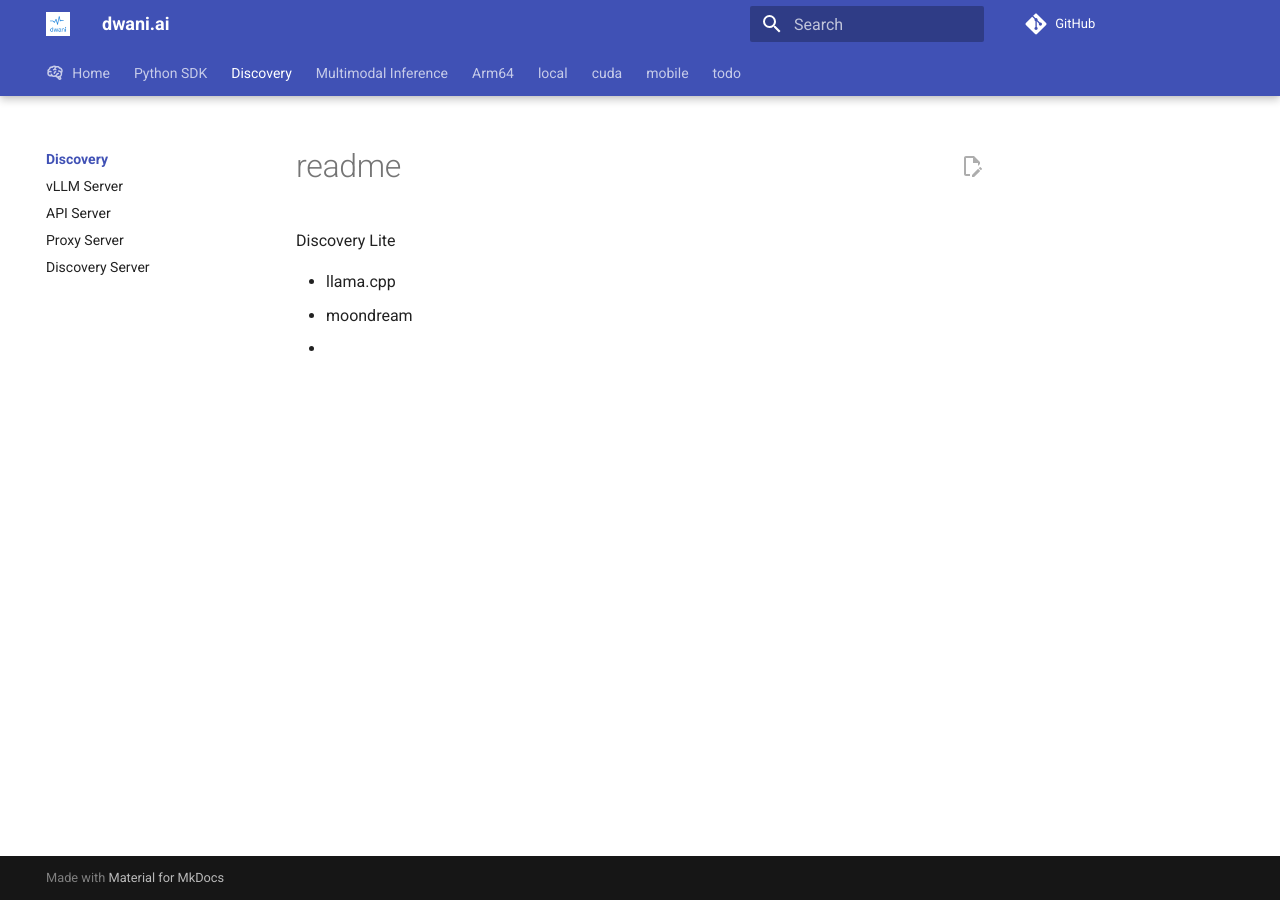
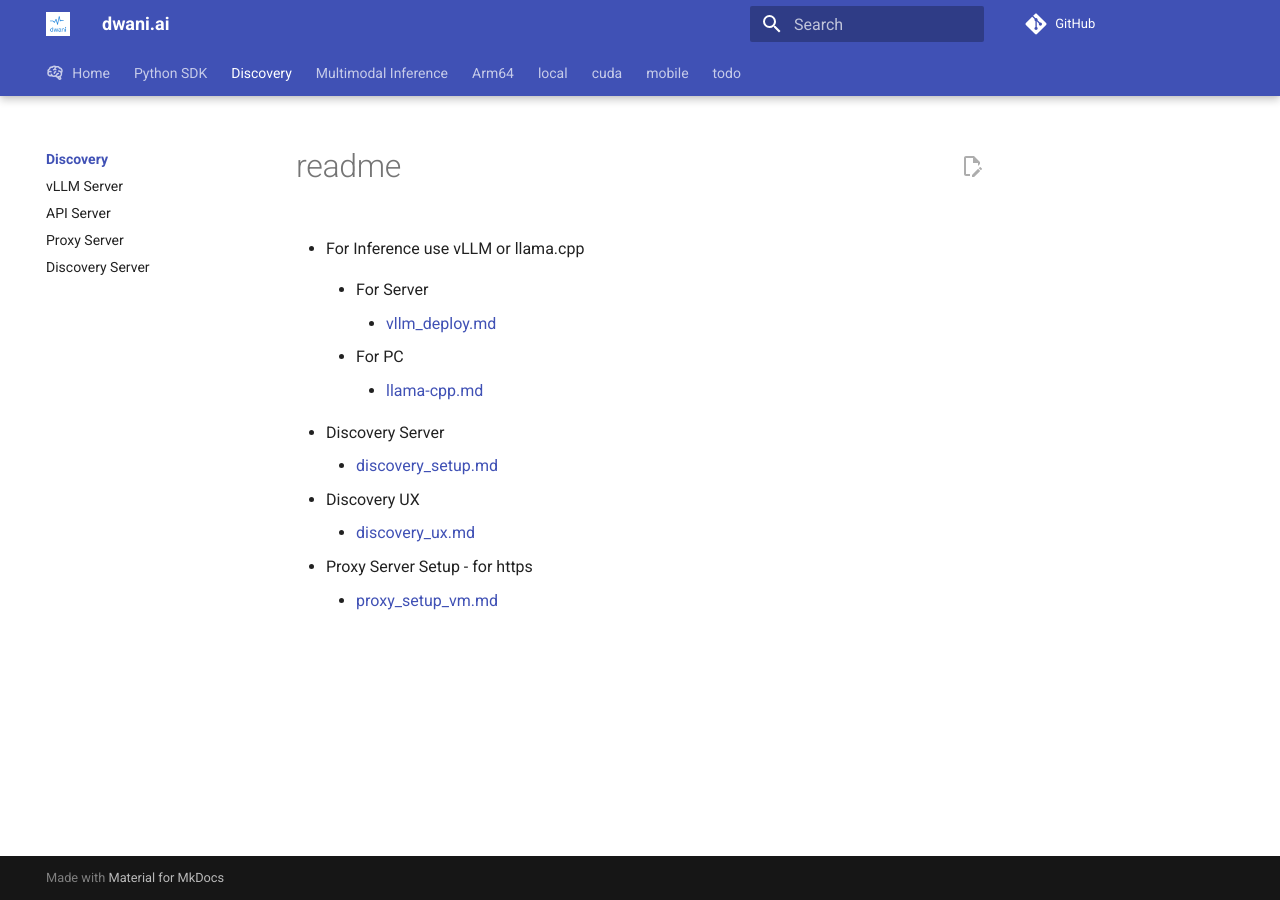
Before and after one commit to dwani-ai/docs, an MkDocs documentation site: the page built from docs/discovery/index.md, in a window 1280 px wide. Built offline with MkDocs 1.6.1 and Material for MkDocs 9.7.7, drawn with Linux system fonts in a browser that asks for light colours; comment, search, counter and statistics services are not loaded.

Commit message:
add-discovery-ux

```diff
--- a/docs/discovery/index.md
+++ b/docs/discovery/index.md
@@ -1,5 +1,17 @@
-Discovery Lite
 
-- llama.cpp
-- moondream
--
+- For Inference use vLLM or llama.cpp
+    - For Server
+        - [vllm_deploy.md](vllm_deploy.md)
+
+    - For PC
+        - [llama-cpp.md](../local/llama-cpp.md)
+
+
+- Discovery Server
+    - [discovery_setup.md](discovery_setup.md)
+
+- Discovery UX
+    - [discovery_ux.md](discovery_ux.md)
+
+- Proxy Server Setup - for https
+    - [proxy_setup_vm.md](proxy_setup_vm.md)
```
Also changed, not shown: docs/discovery/discovery_ux.md (added, +21 -0 lines).
